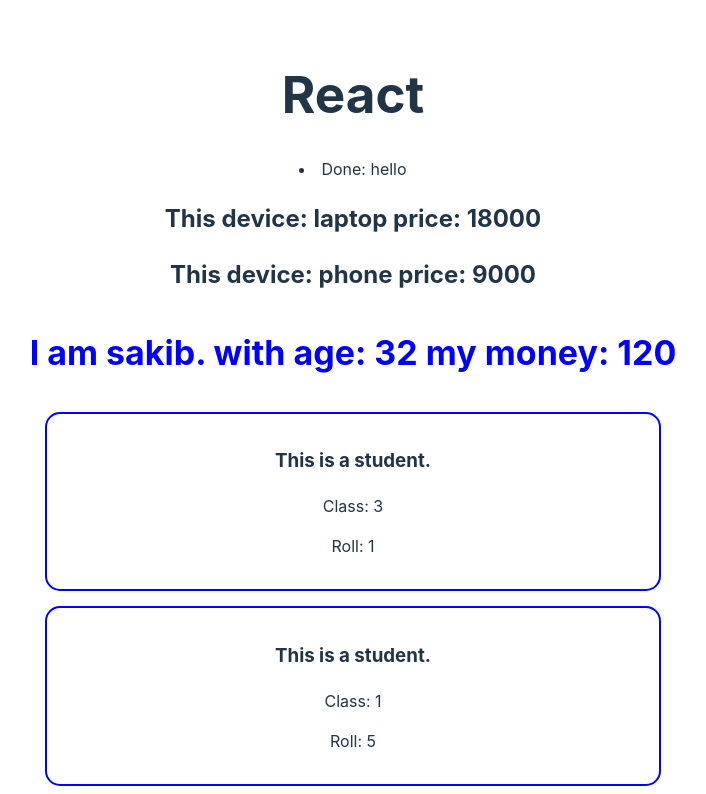
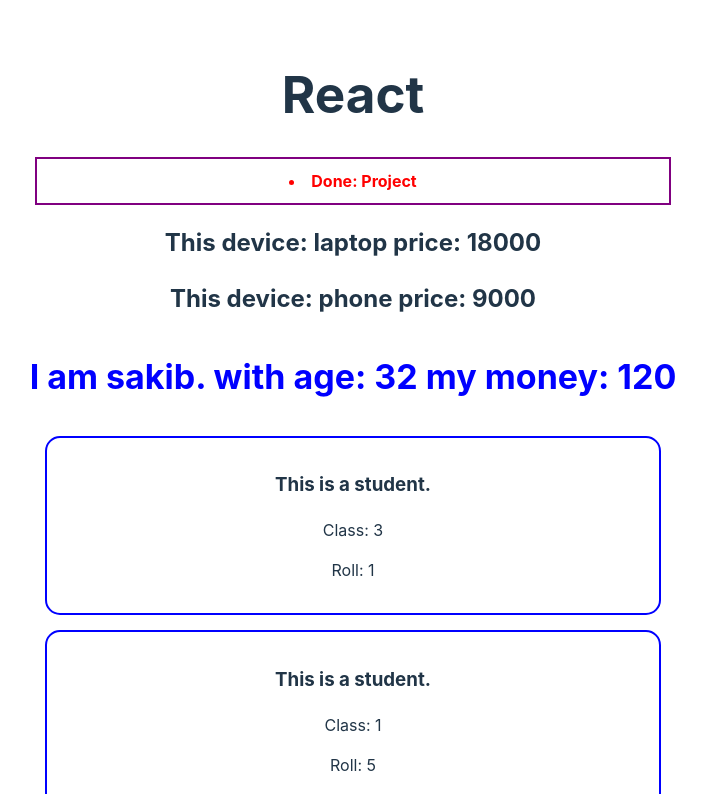
Before and after one commit to Mehedihasan-99/explore-react-core-concepts, a React (Vite) app: page / in a window 1280 px wide. Shown: the top 794 px of the page, without its empty margins (287-993 px from the left). Built offline with nearby package versions, Linux system fonts and the light colour scheme.

Commit message:
added conditional rendering option 3,4,5,6

```diff
--- a/src/App.jsx
+++ b/src/App.jsx
@@ -5,7 +5,7 @@
   return (
     <>
       <h1>React</h1>
-      <Todo task='hello' isDone={true}></Todo>
+      <Todo task='Project' isDone={true}></Todo>
       <Device name='laptop' price = '18000'></Device>
       <Device name='phone' price = '9000'></Device>
       <Person></Person>
--- a/src/Todo.jsx
+++ b/src/Todo.jsx
@@ -13,12 +13,80 @@
 
 
 
-// conditional rendering option 2
+// // conditional rendering option 2
+// export default function Todo({task, isDone}){
+//     if(isDone){
+//         return <li>Done: {task}</li>
+//     }
+//     return (
+//         <li>Work on: {task}</li>
+//     )
+// }
+
+
+// // conditional rendering option 3 ternary operator
+// export default function Todo({task, isDone}){
+//     const todoCss = {
+//         color: 'red',
+//         fontWeight:'bold',
+//         border: '2px solid purple',
+//         padding: '10px',
+//         margin:'5px'
+
+//     }
+//     return (
+//         <li style = {todoCss}> {isDone ? 'Done' : 'Work on'}: {task}</li>
+//     )
+// }
+
+// // // conditional rendering option 4 &&
+// export default function Todo({task, isDone}){
+//     const todoCss = {
+//         color: 'red',
+//         fontWeight:'bold',
+//         border: '2px solid purple',
+//         padding: '10px',
+//         margin:'5px'
+
+//     }
+//     return (
+//         <li style = {todoCss}> {isDone && 'Done :'} {task}</li>
+//     )
+// }
+
+
+// // conditional rendering option 5 ||
+// export default function Todo({task, isDone}){
+//     const todoCss = {
+//         color: 'red',
+//         fontWeight:'bold',
+//         border: '2px solid purple',
+//         padding: '10px',
+//         margin:'5px'
+
+//     }
+//     return (
+//         <li style = {todoCss}> {isDone || 'Work on :'} {task}</li>
+//     )
+// }
+
+
+// conditional rendering option 6 declear with variable
 export default function Todo({task, isDone}){
+    const todoCss = {
+        color: 'red',
+        fontWeight:'bold',
+        border: '2px solid purple',
+        padding: '10px',
+        margin:'5px'
+
+    }
+    let listItem ;
     if(isDone){
-        return <li>Done: {task}</li>
+        listItem = <li style = {todoCss}>Done: {task}</li>
     }
-    return (
-        <li>Work on: {task}</li>
-    )
+    else{
+        listItem = <li>Work on: {task}</li>
+    }
+    return listItem;
 }
```
